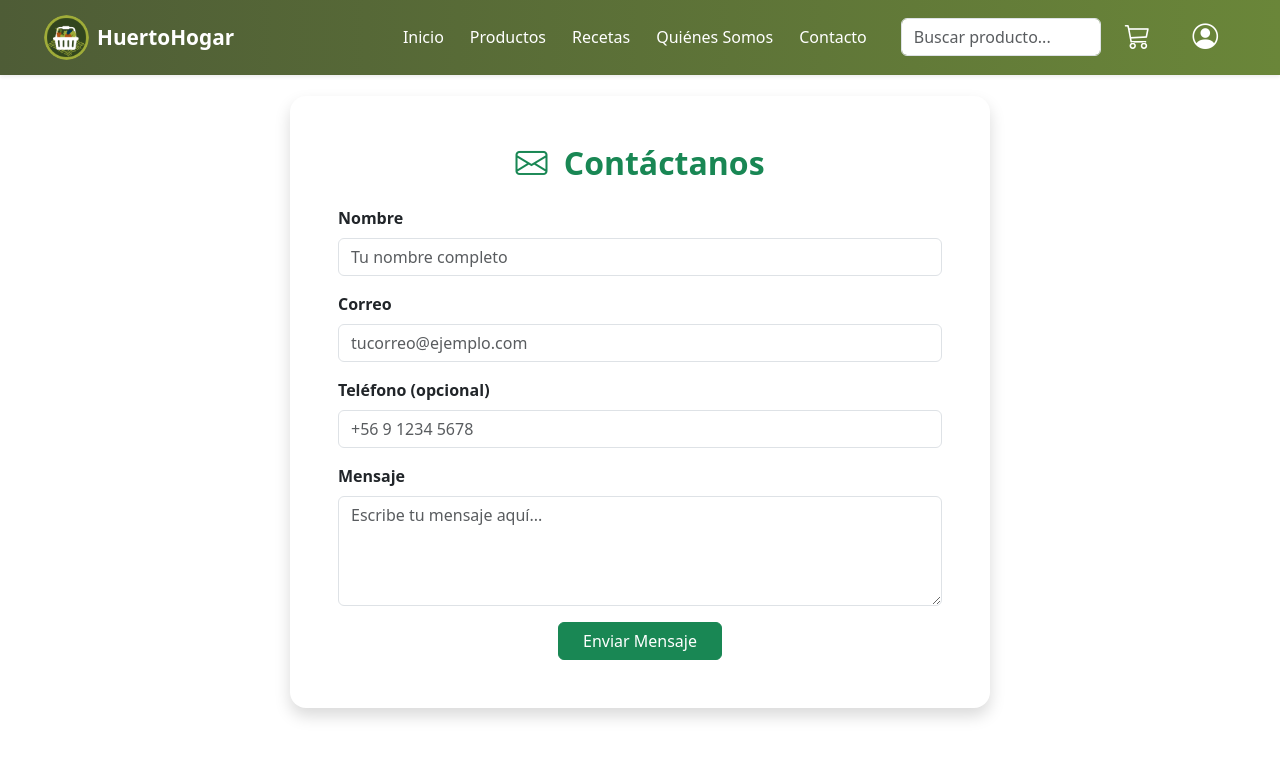
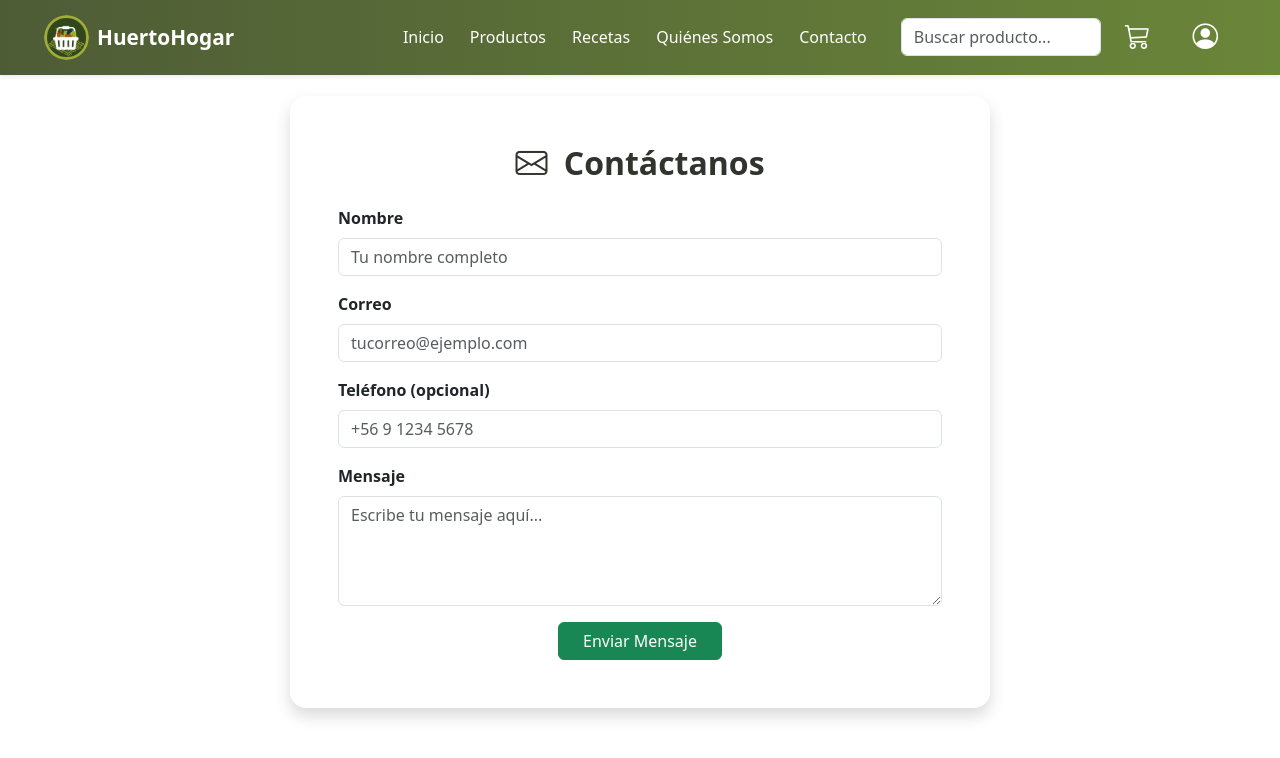
Before and after one commit to xRaven28/Mi-huerto-en-Vite, a React (Vite) app: page /contacto in a window 1280 px wide. Shown: the top 758 px of the page. Built offline with nearby package versions, Linux system fonts and the light colour scheme.

Commit message:
modificacion contacto

```diff
--- a/src/assets/pages/Contacto.tsx
+++ b/src/assets/pages/Contacto.tsx
@@ -26,7 +26,7 @@ const Contacto: React.FC = () => {
         className="bg-white shadow rounded-4 p-5 mx-auto"
         style={{ maxWidth: "700px" }}
       >
-        <h2 className="text-center text-success mb-4">
+        <h2 className="text-center mb-4">
           <i className="bi bi-envelope me-2"></i> Contáctanos
         </h2>
 
```
